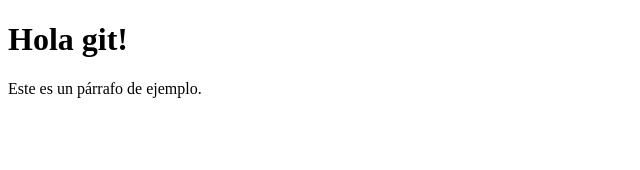
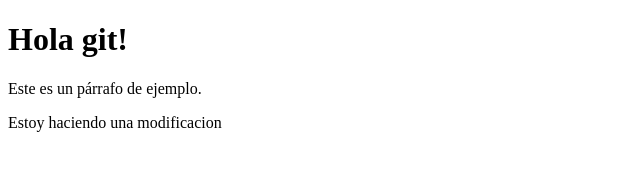
Before and after one commit to AustinEPL/aplicandogit, a plain HTML site: page index.html in a window 1280 px wide. Shown: the whole page, without its empty margins (0-640 px from the left). Drawn offline with Linux system fonts and the light colour scheme.

Commit message:
agregandoParrafo

```diff
--- a/index.html
+++ b/index.html
@@ -11,6 +11,7 @@
 
     <h1>Hola git!</h1>
     <p>Este es un párrafo de ejemplo.</p>
+<p>Estoy haciendo una modificacion </p>
 
     <!-- Fin del contenido de la página -->
 
```
